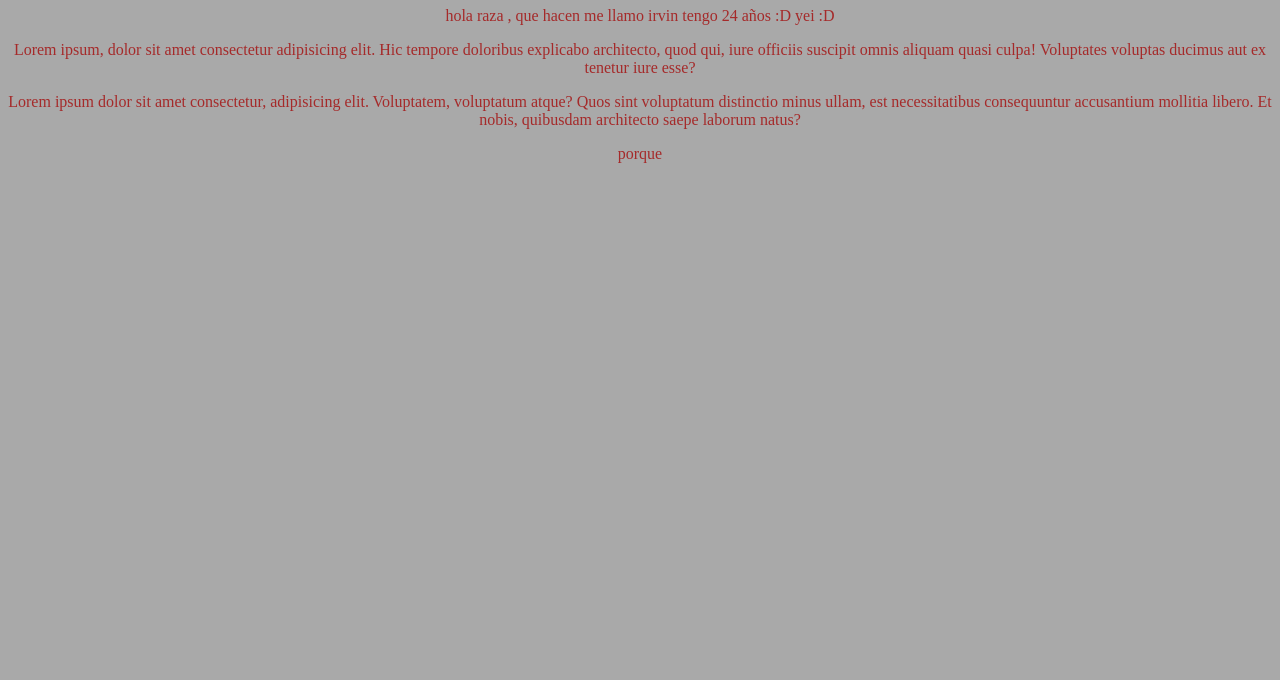
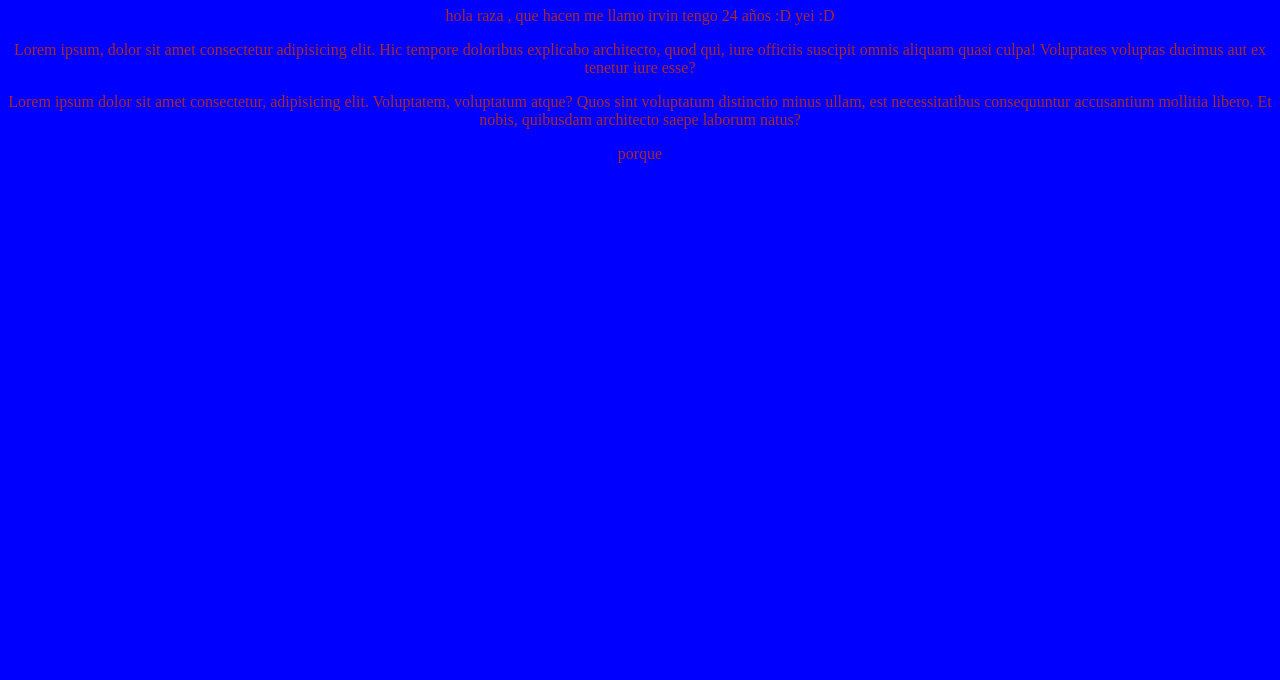
Before and after one commit to iacr-10/aprendiendo-a-usar-git, a plain HTML site: page index.html in a window 1280 px wide. Shown: the part 120-800 px from the top of the page. Drawn offline with Linux system fonts and the light colour scheme.

Commit message:
cambiando color de fondo

```diff
--- a/css/style.css
+++ b/css/style.css
@@ -2,7 +2,7 @@ body{
     text-align: center;
     font-family: serif;
     color: brown;
-    background-color: darkgray;
+    background-color:blue;
 }
 
 #cabecera{
```
